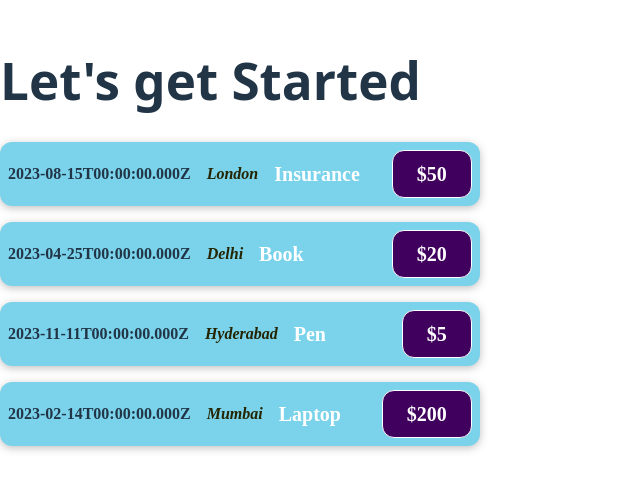
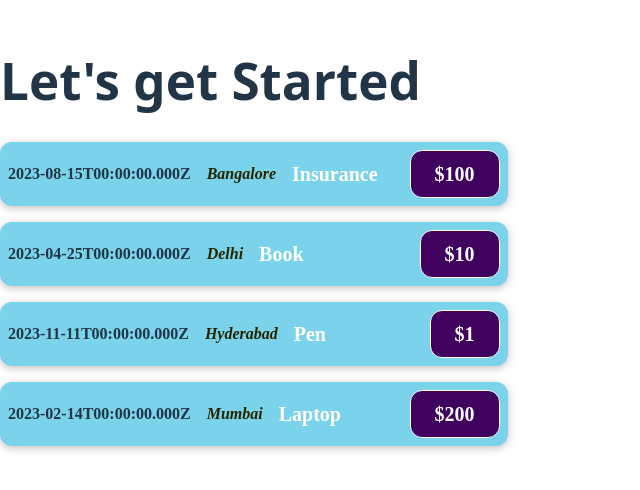
Before and after one commit to Saurabh-yadav07/React-project1, a React (Vite) app: page / in a window 1280 px wide. Shown: the part 160-650 px from the top of the page, without its empty margins (0-640 px from the left). Built offline with nearby package versions, Linux system fonts and the light colour scheme.

Commit message:
created reusable component, and iterated over the data passed as props

```diff
--- a/src/App.jsx
+++ b/src/App.jsx
@@ -1,33 +1,27 @@
 import ExpenseItem from "./custom components/ExpenseItem";
 
 function App() {
+  const expenses = [
+    { id: "1", date: new Date(2023, 7, 15), title: "Insurance", price: 100, location:"Bangalore" },
+    { id: "2", date: new Date(2023, 3, 25), title: "Book", price: 10 , location:"Delhi"},
+    { id: "3", date: new Date(2023, 10, 11), title: "Pen", price: 1,location:"Hyderabad" },
+    { id: "4", date: new Date(2023, 1, 14), title: "Laptop", price: 200, location:"Mumbai" },
+  ];
+
   return (
     <div>
       <h1>Let's get Started</h1>
-      <ExpenseItem
-        date={new Date(2023, 7, 15)}
-        title="Insurance"
-        location="London"
-        price="50"
-      ></ExpenseItem>
-      <ExpenseItem
-        date={new Date(2023, 3, 25)}
-        title="Book"
-        price="20"
-        location="Delhi"
-      ></ExpenseItem>
-      <ExpenseItem
-        date={new Date(2023, 10, 11)}
-        title="Pen"
-        price="5"
-        location="Hyderabad"
-      ></ExpenseItem>
-      <ExpenseItem
-        date={new Date(2023, 1, 14)}
-        title="Laptop"
-        price="200"
-        location="Mumbai"
-      ></ExpenseItem>
+      {expenses.map((expense, index) => {
+        return (
+          <ExpenseItem
+            key={expense.id}
+            date={expense.date}
+            title={expense.title}
+            price={expense.price}
+            location={expense.location}
+          ></ExpenseItem>
+        );
+      })}
     </div>
   );
 }
```
